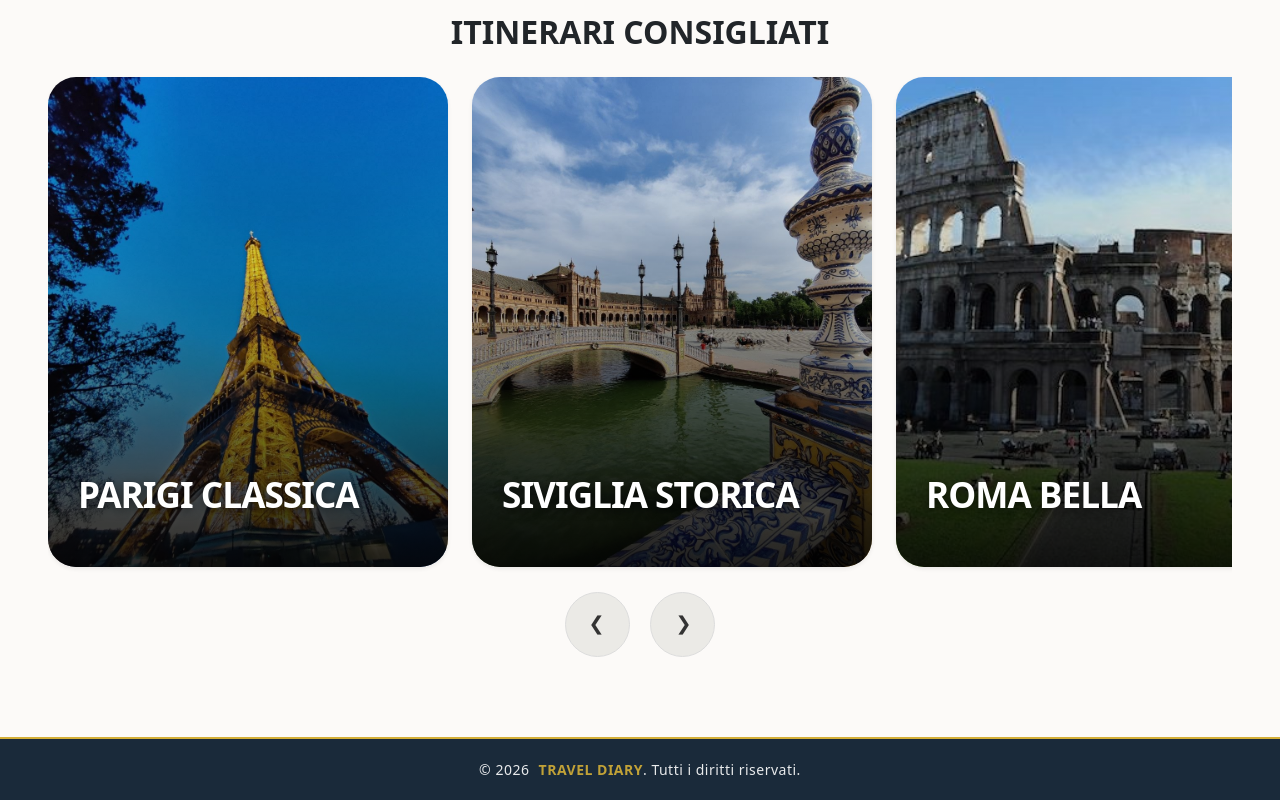
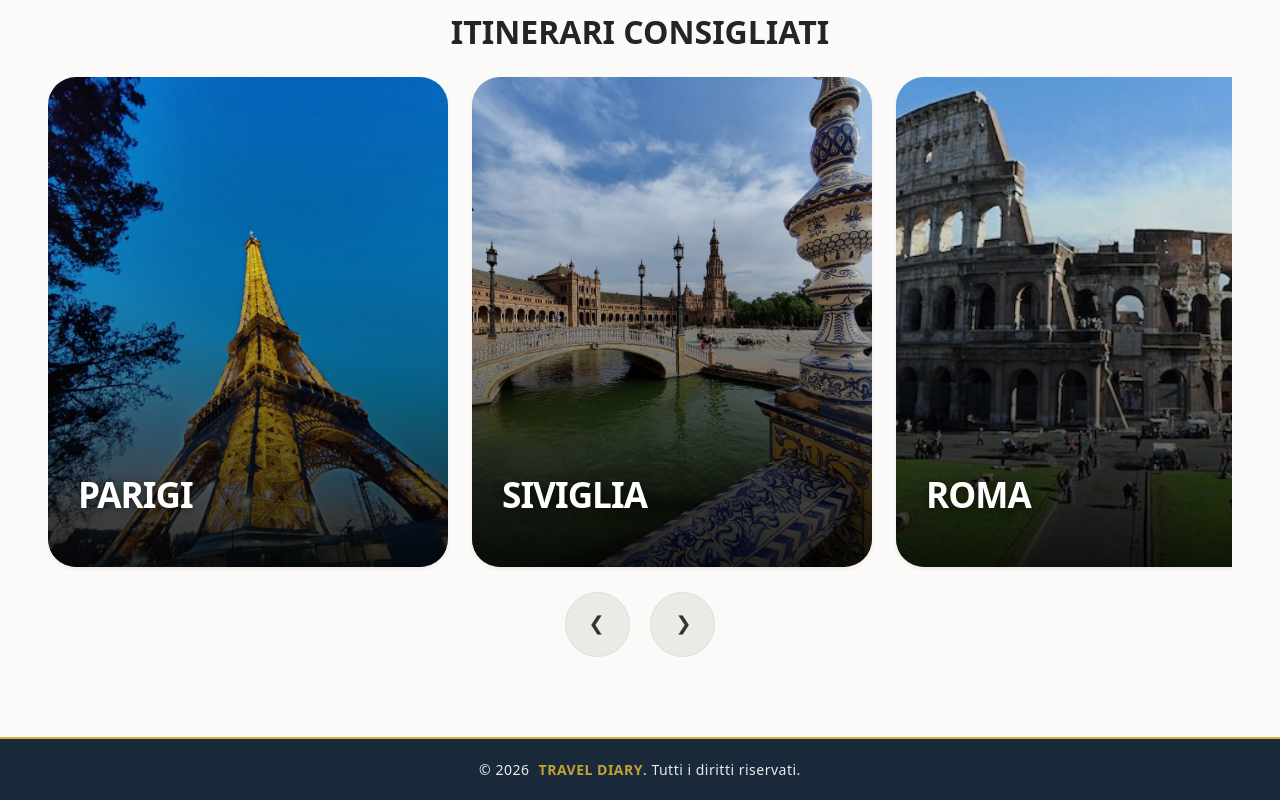
Before and after one commit to BellCrist/Itineria, a React (Vite) app in the folder client/: page / in a window 1280 px wide. Shown: the part 1215-2015 px from the top of the page. Built offline with nearby package versions, Linux system fonts and the light colour scheme.

Commit message:
Altre modifiche sul file README

```diff
--- a/client/src/layout/ExperienceSlider.jsx
+++ b/client/src/layout/ExperienceSlider.jsx
@@ -11,9 +11,9 @@ function ExperienceSlider() {
     const scrollRef = useRef(null);
 
     const itineraries = [
-        { id: 1, title: "Parigi Classica", desc: "La Tour Eiffel e i segreti del Louvre.", img: parigi },
-        { id: 2, title: "Siviglia Storica", desc: "Jamon e flamenco", img: siviglia },
-        { id: 3, title: "Roma Bella", desc: "Passeggiata imperiale tra Colosseo e Fori.", img: roma },
+        { id: 1, title: "Parigi", desc: "La Tour Eiffel e i segreti del Louvre.", img: parigi },
+        { id: 2, title: "Siviglia", desc: "Jamon e flamenco", img: siviglia },
+        { id: 3, title: "Roma", desc: "Passeggiata imperiale tra Colosseo e Fori.", img: roma },
         { id: 4, title: "New York Skyline", desc: "Le luci di Manhattan viste da Brooklyn.", img: newyork },
         { id: 5, title: "Londra Riverside", desc: "Dal Big Ben alla modernità della Tate.", img: london },
     ];
--- a/client/src/layout/NavBar.jsx
+++ b/client/src/layout/NavBar.jsx
@@ -80,8 +80,7 @@ function MainNavBar() {
                             </div>
                         </div>
 
-
-                        {/* 3. COLONNA DESTRA: Lente + Utente (Mobile) / Utente (Desktop) */}
+                        {/* COLONNA DESTRA: Lente + Utente (Mobile) / Utente (Desktop) */}
                         <div className="col-4 col-lg-3 d-flex justify-content-end align-items-center p-0 gap-2 gap-lg-3">
 
                             {/* Lente d'ingrandimento, visibile solo su mobile, che può far collassare la barra di ricerca */}
@@ -117,7 +116,7 @@ function MainNavBar() {
                         </div>
                     </div>
 
-                    {/* 5. TENDINA SEARCH BAR MOBILE */}
+                    {/* TENDINA SEARCH BAR MOBILE */}
                     <div className="w-100 d-lg-none px-3">
                         <Collapse in={showMobileSearch}>
                             <div id="mobile-search-collapse">
@@ -133,7 +132,11 @@ function MainNavBar() {
                         id={`offcanvasNavbar-expand-${expand}`}
                         aria-labelledby={`offcanvasNavbarLabel-expand-${expand}`}
                         placement="start"
-                        style={{ backgroundColor: '#D2B48C' }}
+                        style={{
+                            backgroundColor: '#D2B48C',
+                            width: '240px',
+                            maxWidth: '240px'
+                        }}
                     >
                         <Offcanvas.Header closeButton>
                             <Offcanvas.Title id={`offcanvasNavbarLabel-expand-${expand}`}>
@@ -142,11 +145,11 @@ function MainNavBar() {
                         </Offcanvas.Header>
 
                         <Offcanvas.Body>
-                            <div className='d-lg-none d-flex flex-column mx-auto'>
-                                <Nav className="justify-content-center flex-grow-1 pe-3">
+                            <div className='d-lg-none d-flex flex-column'>
+                                <Nav className="justify-content-center">
                                     <Nav.Link as={NavLink} className="nav-item" to="/">Home</Nav.Link>
                                     <Nav.Link as={NavLink} className="nav-item" to="/itinerari">I nostri itinerari</Nav.Link>
-                                    <Nav.Link as={NavLink} className="nav-item" to="/about">About</Nav.Link>
+                                    <Nav.Link as={NavLink} className="nav-item" to="/about">porco dio</Nav.Link>
                                     <Nav.Link as={NavLink} className="nav-item" to="/contatti">Contatti</Nav.Link>
                                 </Nav>
                             </div>
```
Also changed, not shown: 2 other files (tests, documents, lock files or other folders).
